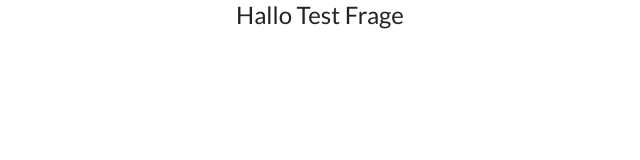
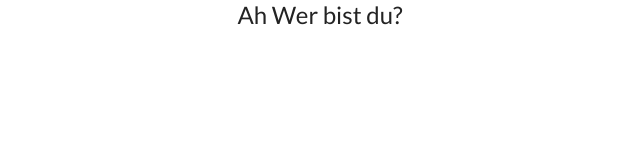
Before and after one commit to tobiasb4c/SkillQuiz-Frontend, a Vue app: page / in a window 1280 px wide. Shown: the top 160 px of the page, without its empty margins (320-960 px from the left). Built offline with nearby package versions, Linux system fonts and the light colour scheme.

Commit message:
Fragen array erstellt

```diff
--- a/src/App.vue
+++ b/src/App.vue
@@ -7,13 +7,19 @@ export default  {
   },
   data() {
     return {
+        fragen:[
+            'Ah Wer bist du?',
+            'Woher Kommst du?',
+            'Was machst denn du?',
+            'WEr melkt die KUh?',
+        ]
     }
   },
 }
 </script>
 
 <template>
-<Frage text="Hallo Test Frage" class="w-full"/>
+<Frage :fragen="this.fragen" class="w-full"/>
 </template>
 
 <style scoped>
--- a/src/components/Frage.vue
+++ b/src/components/Frage.vue
@@ -1,14 +1,14 @@
 <script>
 export default  {
     props: {
-        text: String,
-    }
+        fragen: String,
+    },
 }
 </script>
 
 <template>
     <div class="flex justify-center">
-        <h2>{{ text }}</h2>
+        <h2>{{ this.fragen[0] }}</h2>
     </div>
 </template>
 
```
